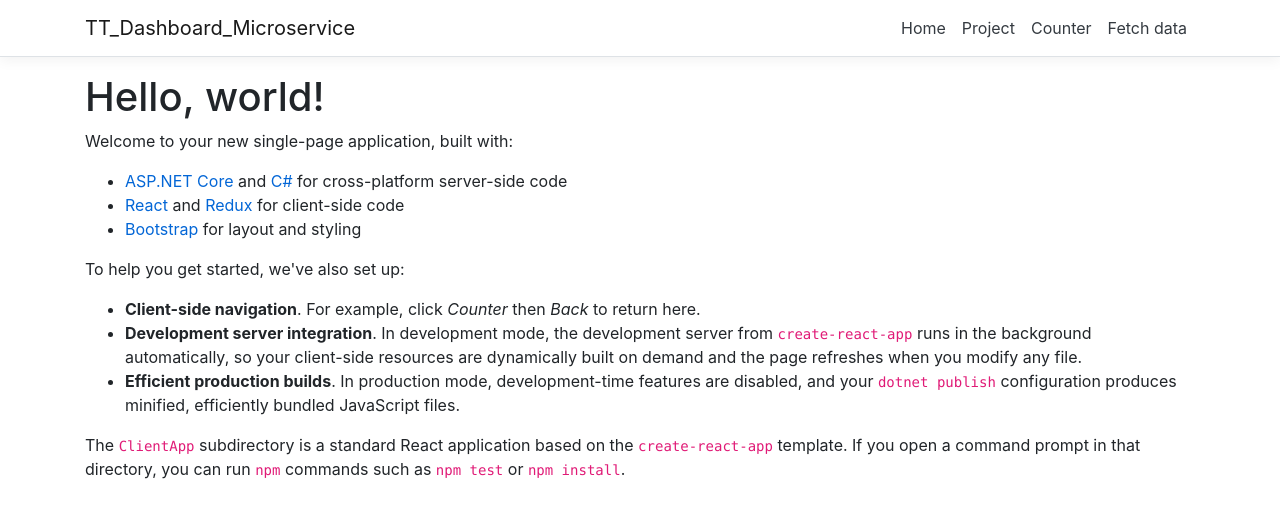
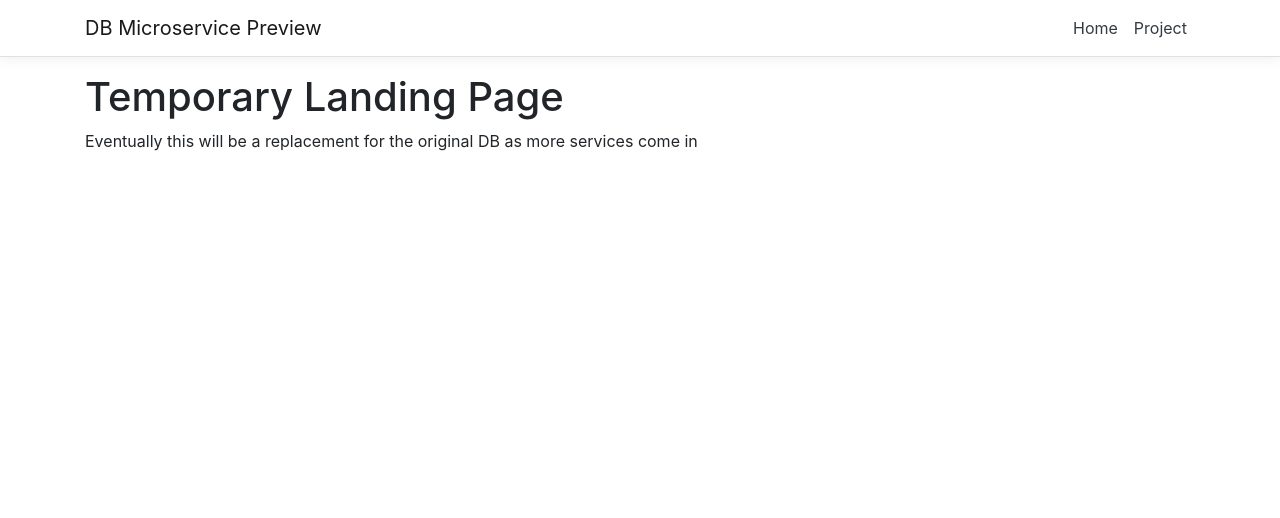
Before and after one commit to TaurusTechnologies/TT-Microservices, a React (Create React App) app in the folder TT-Dashboard-Microservice/TT-Dashboard-Microservice/ClientApp/: page / in a window 1280 px wide. Shown: the top 518 px of the page. Built offline with nearby package versions, Linux system fonts and the light colour scheme.

Commit message:
Start stripping out boilerplate.

```diff
--- a/TT-Dashboard-Microservice/TT-Dashboard-Microservice/ClientApp/src/components/Home.tsx
+++ b/TT-Dashboard-Microservice/TT-Dashboard-Microservice/ClientApp/src/components/Home.tsx
@@ -3,20 +3,8 @@ import { connect } from 'react-redux';
 
 const Home = () => (
   <div>
-    <h1>Hello, world!</h1>
-    <p>Welcome to your new single-page application, built with:</p>
-    <ul>
-      <li><a href='https://get.asp.net/'>ASP.NET Core</a> and <a href='https://msdn.microsoft.com/en-us/library/67ef8sbd.aspx'>C#</a> for cross-platform server-side code</li>
-      <li><a href='https://facebook.github.io/react/'>React</a> and <a href='https://redux.js.org/'>Redux</a> for client-side code</li>
-      <li><a href='http://getbootstrap.com/'>Bootstrap</a> for layout and styling</li>
-    </ul>
-    <p>To help you get started, we've also set up:</p>
-    <ul>
-      <li><strong>Client-side navigation</strong>. For example, click <em>Counter</em> then <em>Back</em> to return here.</li>
-      <li><strong>Development server integration</strong>. In development mode, the development server from <code>create-react-app</code> runs in the background automatically, so your client-side resources are dynamically built on demand and the page refreshes when you modify any file.</li>
-      <li><strong>Efficient production builds</strong>. In production mode, development-time features are disabled, and your <code>dotnet publish</code> configuration produces minified, efficiently bundled JavaScript files.</li>
-    </ul>
-    <p>The <code>ClientApp</code> subdirectory is a standard React application based on the <code>create-react-app</code> template. If you open a command prompt in that directory, you can run <code>npm</code> commands such as <code>npm test</code> or <code>npm install</code>.</p>
+    <h1>Temporary Landing Page</h1>
+    <p>Eventually this will be a replacement for the original DB as more services come in</p>
   </div>
 );
 
--- a/TT-Dashboard-Microservice/TT-Dashboard-Microservice/ClientApp/src/components/NavMenu.tsx
+++ b/TT-Dashboard-Microservice/TT-Dashboard-Microservice/ClientApp/src/components/NavMenu.tsx
@@ -13,7 +13,7 @@ export default class NavMenu extends React.PureComponent<{}, { isOpen: boolean }
             <header>
                 <Navbar className="navbar-expand-sm navbar-toggleable-sm border-bottom box-shadow mb-3" light>
                     <Container>
-                        <NavbarBrand tag={Link} to="/">TT_Dashboard_Microservice</NavbarBrand>
+                        <NavbarBrand tag={Link} to="/">DB Microservice Preview</NavbarBrand>
                         <NavbarToggler onClick={this.toggle} className="mr-2"/>
                         <Collapse className="d-sm-inline-flex flex-sm-row-reverse" isOpen={this.state.isOpen} navbar>
                             <ul className="navbar-nav flex-grow">
@@ -22,12 +22,6 @@ export default class NavMenu extends React.PureComponent<{}, { isOpen: boolean }
                                 </NavItem>
                                 <NavItem>
                                     <NavLink tag={Link} className="text-dark" to="/project/9000">Project</NavLink>
-                                </NavItem>
-                                <NavItem>
-                                    <NavLink tag={Link} className="text-dark" to="/counter">Counter</NavLink>
-                                </NavItem>
-                                <NavItem>
-                                    <NavLink tag={Link} className="text-dark" to="/fetch-data">Fetch data</NavLink>
                                 </NavItem>
                             </ul>
                         </Collapse>
```
